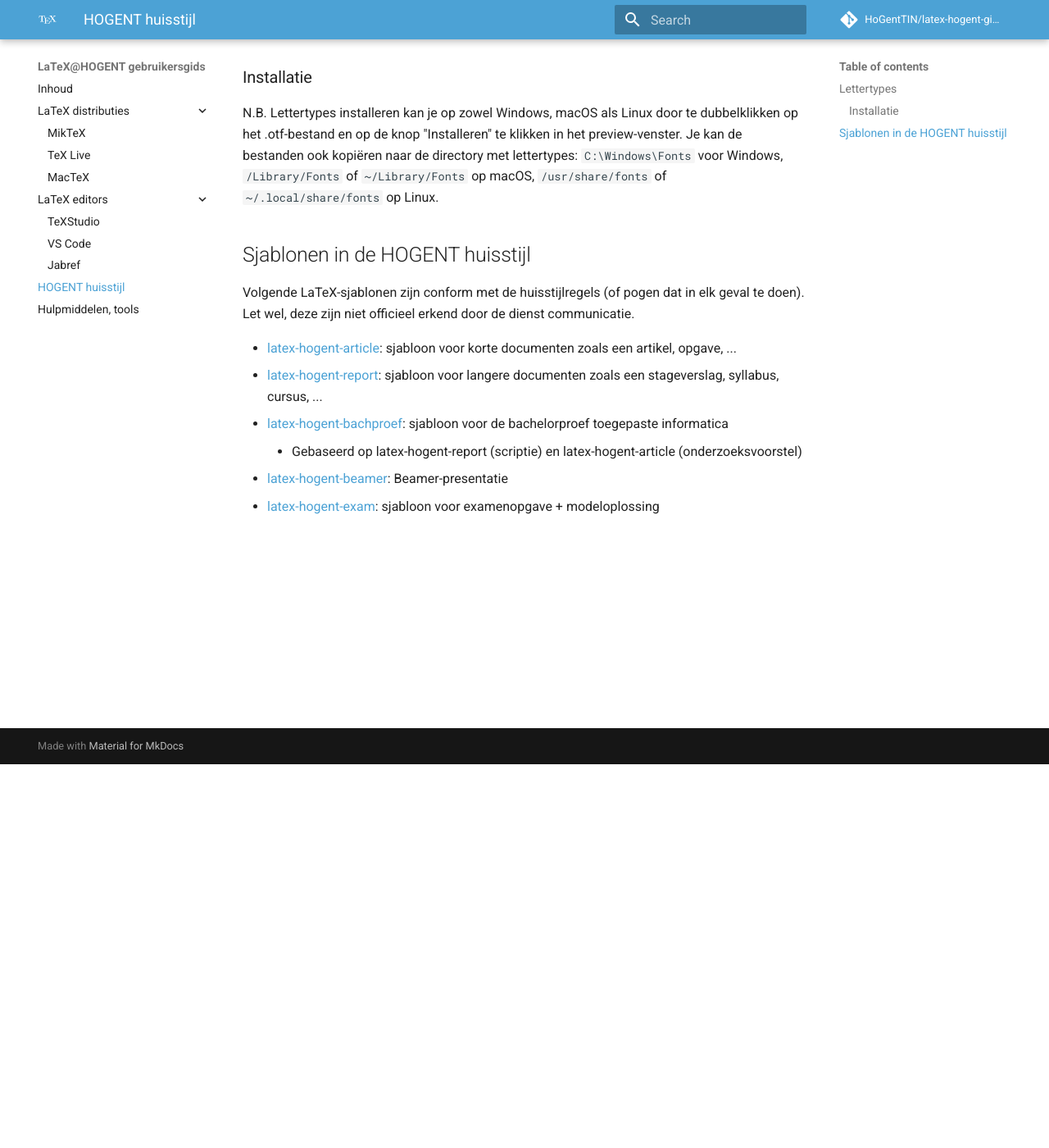
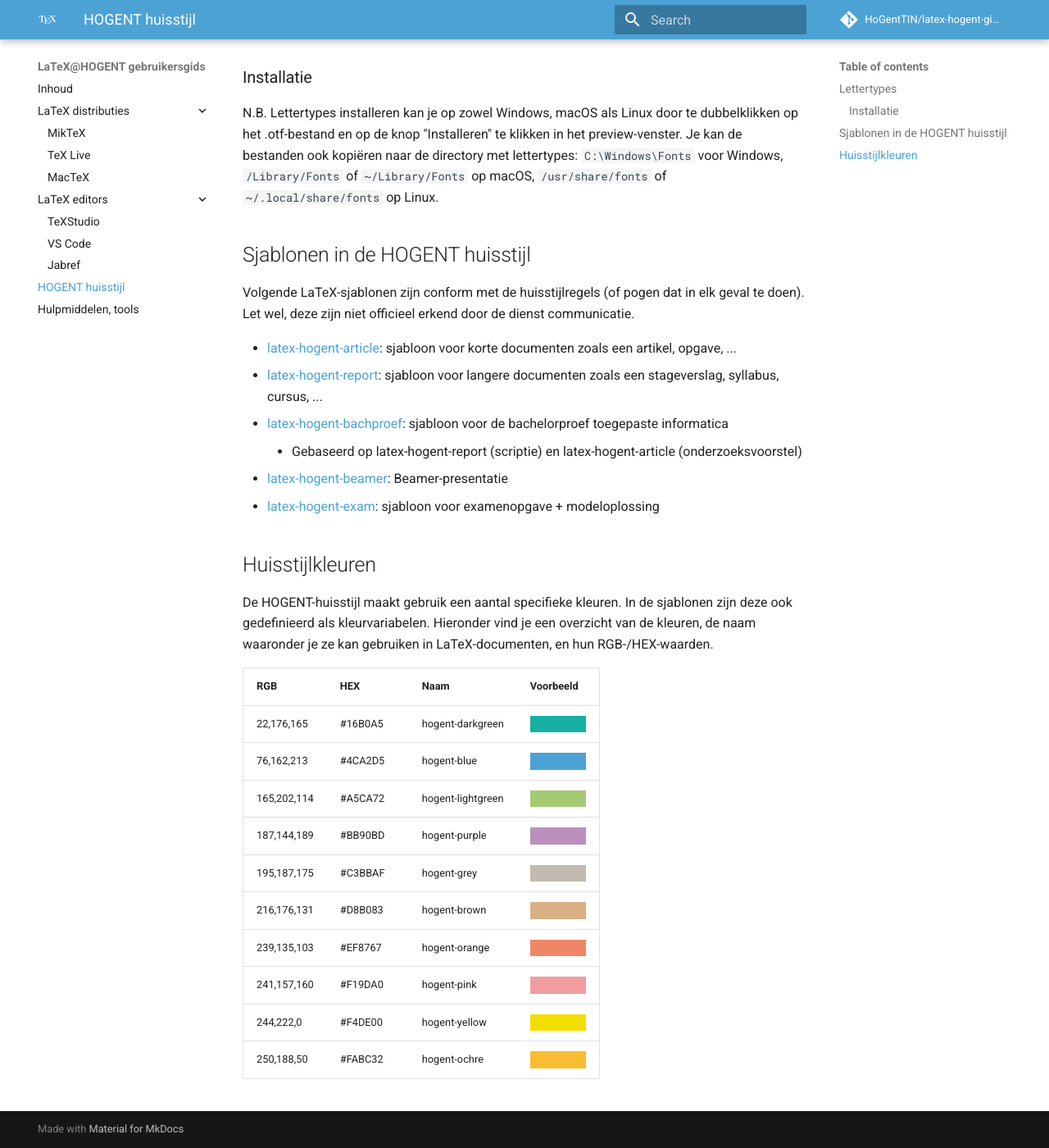
Before and after one commit to HoGentTIN/latex-hogent-gids, an MkDocs documentation site: the page built from docs/hogent-huisstijl.md, in a window 1280 px wide and 1400 px high, scrolled down 468 px. Shown: the whole window at 82% size. Built offline with MkDocs 1.6.1 and Material for MkDocs 9.7.7, drawn with Linux system fonts in a browser that asks for light colours; comment, search, counter and statistics services are not loaded.

Commit message:
Info over huisstijlkleuren toegevoegd

```diff
--- a/docs/hogent-huisstijl.md
+++ b/docs/hogent-huisstijl.md
@@ -18,7 +18,6 @@
 
 N.B. Lettertypes installeren kan je op zowel Windows, macOS als Linux door te dubbelklikken op het .otf-bestand en op de knop "Installeren" te klikken in het preview-venster. Je kan de bestanden ook kopiëren naar de directory met lettertypes: `C:\Windows\Fonts` voor Windows, `/Library/Fonts` of `~/Library/Fonts` op macOS, `/usr/share/fonts` of `~/.local/share/fonts` op Linux.
 
-
 ## Sjablonen in de HOGENT huisstijl
 
 Volgende LaTeX-sjablonen zijn conform met de huisstijlregels (of pogen dat in elk geval te doen). Let wel, deze zijn niet officieel erkend door de dienst communicatie.
@@ -29,3 +28,20 @@
     - Gebaseerd op latex-hogent-report (scriptie) en latex-hogent-article (onderzoeksvoorstel)
 - [latex-hogent-beamer](https://github.com/HoGentTIN/latex-hogent-beamer): Beamer-presentatie
 - [latex-hogent-exam](https://github.com/HoGentTIN/latex-hogent-exam): sjabloon voor examenopgave + modeloplossing
+
+## Huisstijlkleuren
+
+De HOGENT-huisstijl maakt gebruik een aantal specifieke kleuren. In de sjablonen zijn deze ook gedefinieerd als kleurvariabelen. Hieronder vind je een overzicht van de kleuren, de naam waaronder je ze kan gebruiken in LaTeX-documenten, en hun RGB-/HEX-waarden.
+
+| RGB         | HEX     | Naam              | Voorbeeld                                           |
+| :---------- | :------ | :---------------- | :-------------------------------------------------- |
+| 22,176,165  | #16B0A5 | hogent-darkgreen  | <div style="background-color: #16B0A5">&nbsp;</div> |
+| 76,162,213  | #4CA2D5 | hogent-blue       | <div style="background-color: #4CA2D5">&nbsp;</div> |
+| 165,202,114 | #A5CA72 | hogent-lightgreen | <div style="background-color: #A5CA72">&nbsp;</div> |
+| 187,144,189 | #BB90BD | hogent-purple     | <div style="background-color: #BB90BD">&nbsp;</div> |
+| 195,187,175 | #C3BBAF | hogent-grey       | <div style="background-color: #C3BBAF">&nbsp;</div> |
+| 216,176,131 | #D8B083 | hogent-brown      | <div style="background-color: #D8B083">&nbsp;</div> |
+| 239,135,103 | #EF8767 | hogent-orange     | <div style="background-color: #EF8767">&nbsp;</div> |
+| 241,157,160 | #F19DA0 | hogent-pink       | <div style="background-color: #F19DA0">&nbsp;</div> |
+| 244,222,0   | #F4DE00 | hogent-yellow     | <div style="background-color: #F4DE00">&nbsp;</div> |
+| 250,188,50  | #FABC32 | hogent-ochre      | <div style="background-color: #FABC32">&nbsp;</div> |
```
